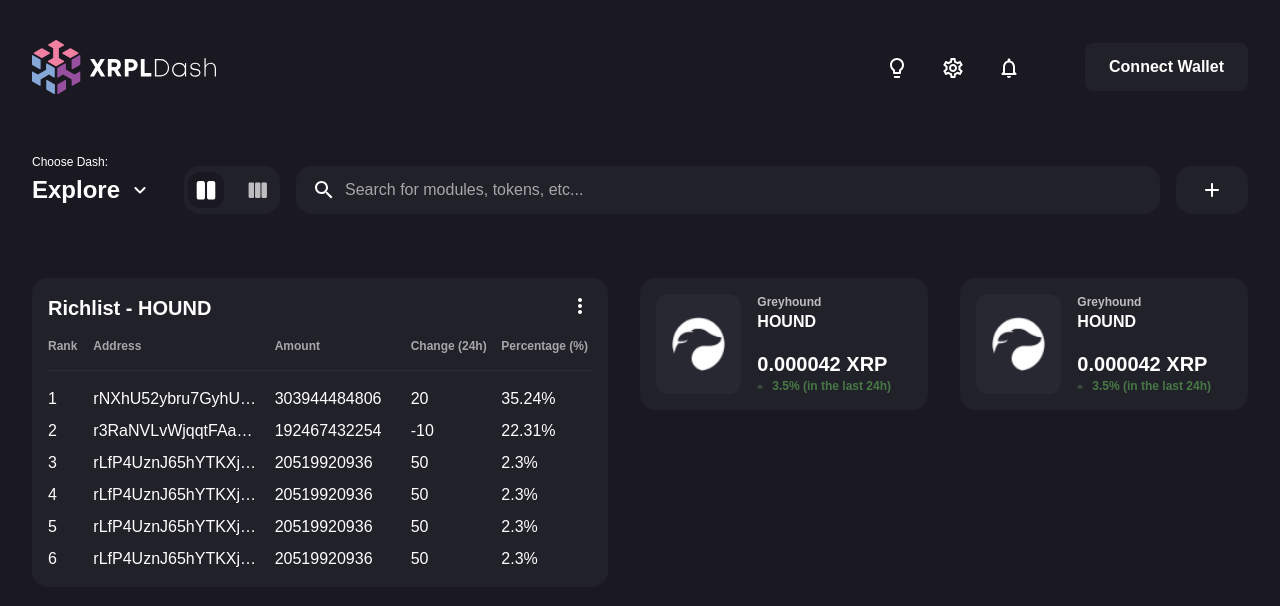
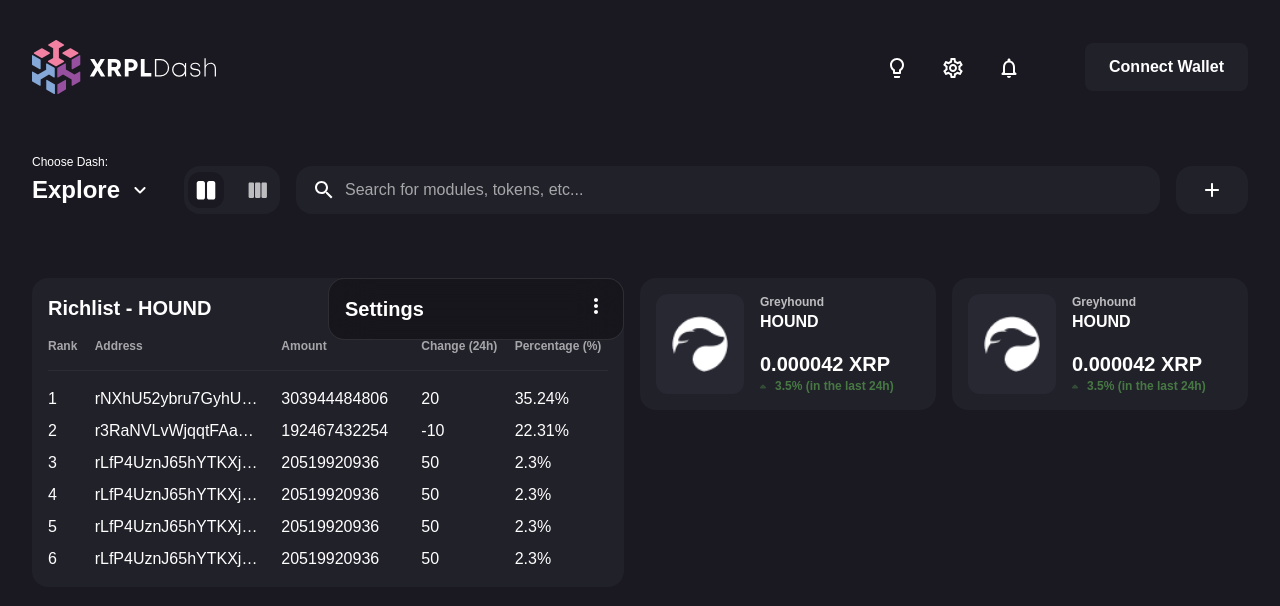
Before and after one commit to qwindo13/xrpl-dash, a Next.js app: page / in a window 1280 px wide. Both pictures are taken after a click on the button 580 px from the left and 306 px from the top of the page. Shown: the top 606 px of the page. Built offline with nearby package versions, Linux system fonts and the light colour scheme.

Commit message:
Small visual changes

```diff
--- a/components/UI/ModuleCard/ModuleCard.js
+++ b/components/UI/ModuleCard/ModuleCard.js
@@ -1,11 +1,17 @@
 import React, { useState } from 'react';
 import { motion, AnimatePresence } from 'framer-motion';
 import Button from '../Button/Button';
+import ModuleCardSettings from './ModuleCardSettings';
 import MoreVertIcon from '@mui/icons-material/MoreVert';
 
 const ModuleCard = ({ children, className, title, disableAnimation = false, disableTitle }) => {
   const [isHovered, setIsHovered] = useState(false);
+  const [isSettingsVisible, setIsSettingsVisible] = useState(false);
   const defaultClass = 'block relative items-start bg-[#21212A] flex flex-col w-full h-auto rounded-2xl relative justify-center items-center p-4';
+
+  const toggleSettings = () => {
+    setIsSettingsVisible(!isSettingsVisible);
+  };
 
   return (
     <div
@@ -13,31 +19,49 @@
       onMouseEnter={() => setIsHovered(true)}
       onMouseLeave={() => setIsHovered(false)}
     >
+      {/* CARD TITLE */}
       {!disableTitle && (
         <div className='w-full flex flex-row justify-between items-start pb-4 relative'>
           <h3 className='font-semibold text-xl'>{title}</h3>
         </div>
       )}
 
+      {/* CARD SETTINGS ICON */}
       <AnimatePresence>
-                {(!disableTitle || isHovered) && (
         <motion.div
           key="button"
+          initial={{ opacity: 0 }}
+          animate={{ opacity: isSettingsVisible ? 1 : isHovered || !disableTitle ? 1 : 0 }}
+          exit={{ opacity: 0 }}
+          transition={{ duration: 0.2 }}
+        >
+          <Button
+            className="!p-0 bg-transparent rounded-full absolute top-4 right-4 z-10"
+            disableAnimation
+            onClick={toggleSettings}
+          >
+            <MoreVertIcon />
+          </Button>
+        </motion.div>
+      </AnimatePresence>
+
+      {/* CARD CONTENT */}
+      <div className='w-full flex items-start'>{children}</div>
+
+      {/* CARD SETTINGS */}
+      <AnimatePresence>
+        {isSettingsVisible && (
+          <motion.div
+            key="settings"
             initial={{ opacity: 0 }}
             animate={{ opacity: 1 }}
             exit={{ opacity: 0 }}
             transition={{ duration: 0.2 }}
           >
-                        <Button className="!p-0 rounded-full absolute top-4 right-4" disableAnimation>
-                            <MoreVertIcon />
-                        </Button>
+            <ModuleCardSettings />
           </motion.div>
         )}
       </AnimatePresence>
-
-            <div className='w-full flex items-start'>
-                {children}
-            </div>
     </div>
   );
 };
--- a/components/UI/ModuleCard/ModuleCardSettings.js
+++ b/components/UI/ModuleCard/ModuleCardSettings.js
@@ -5,9 +5,10 @@
 
 const ModuleCardSettings = ({ }) => {
     return (
-        <div className='w-full flex flex-row justify-between items-start pb-4'>
-            <h3 className='font-semibold text-xl'>{title}</h3>
-            <Button className="!p-0 rounded-full" disableAnimation> <MoreVertIcon/> </Button>
+        <div className='absolute bg-[#111015] bg-opacity-60 backdrop-blur-xl p-4 w-1/2 h-auto top-0 right-0 rounded-2xl border border-white border-opacity-10 flex flex-row justify-between items-start'>
+            <div className='w-full'>
+                <h4 className='font-semibold text-xl'>Settings</h4>
+            </div>
         </div>
     );
 };
--- a/pages/index.js
+++ b/pages/index.js
@@ -13,7 +13,7 @@
     <main className={`flex min-h-screen flex-col items-center gap-16 p-8`}>
       <Header />
       <ControlPanel />
-      <div className='w-full flex flex-row gap-8'>
+      <div className='w-full flex flex-row gap-4'>
         <div className='w-12/12 lg:w-6/12'>
           <RichList />
         </div>
```
Lines whose indentation alone changed are shown as unchanged.
